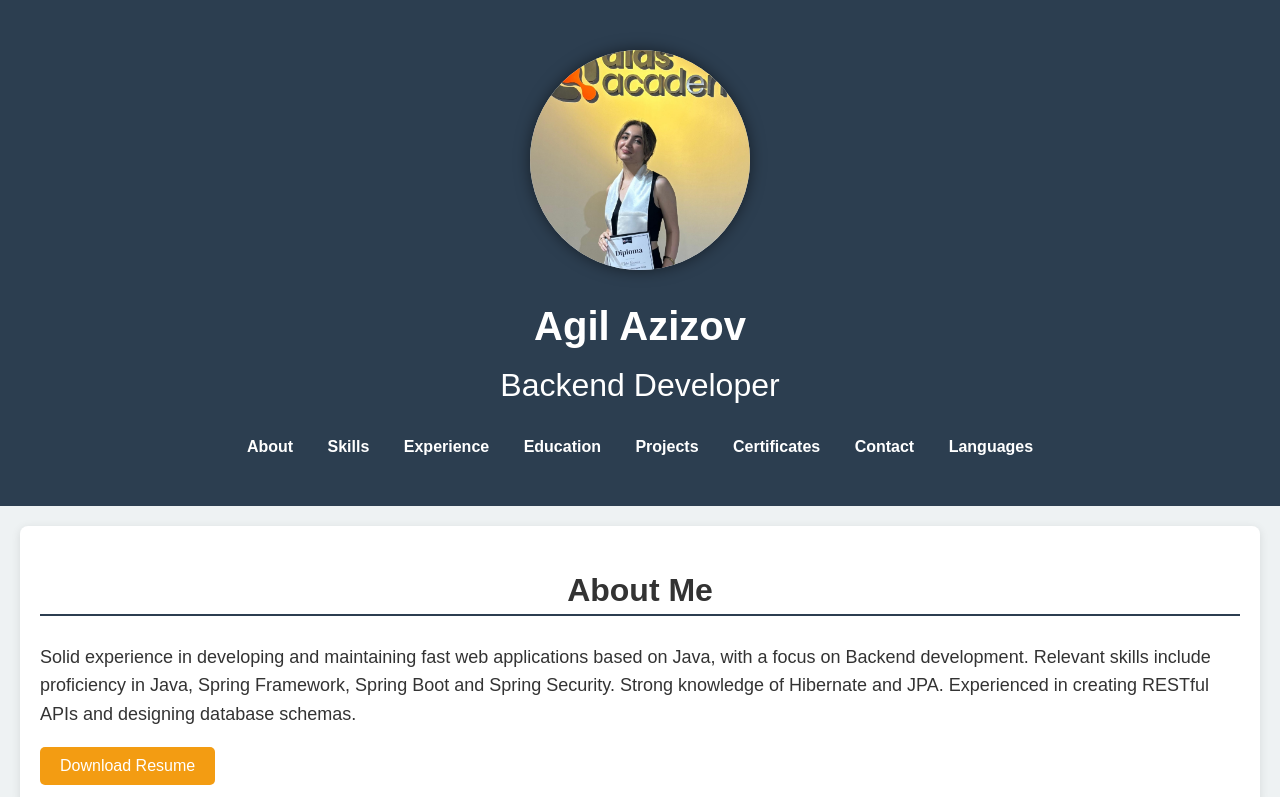
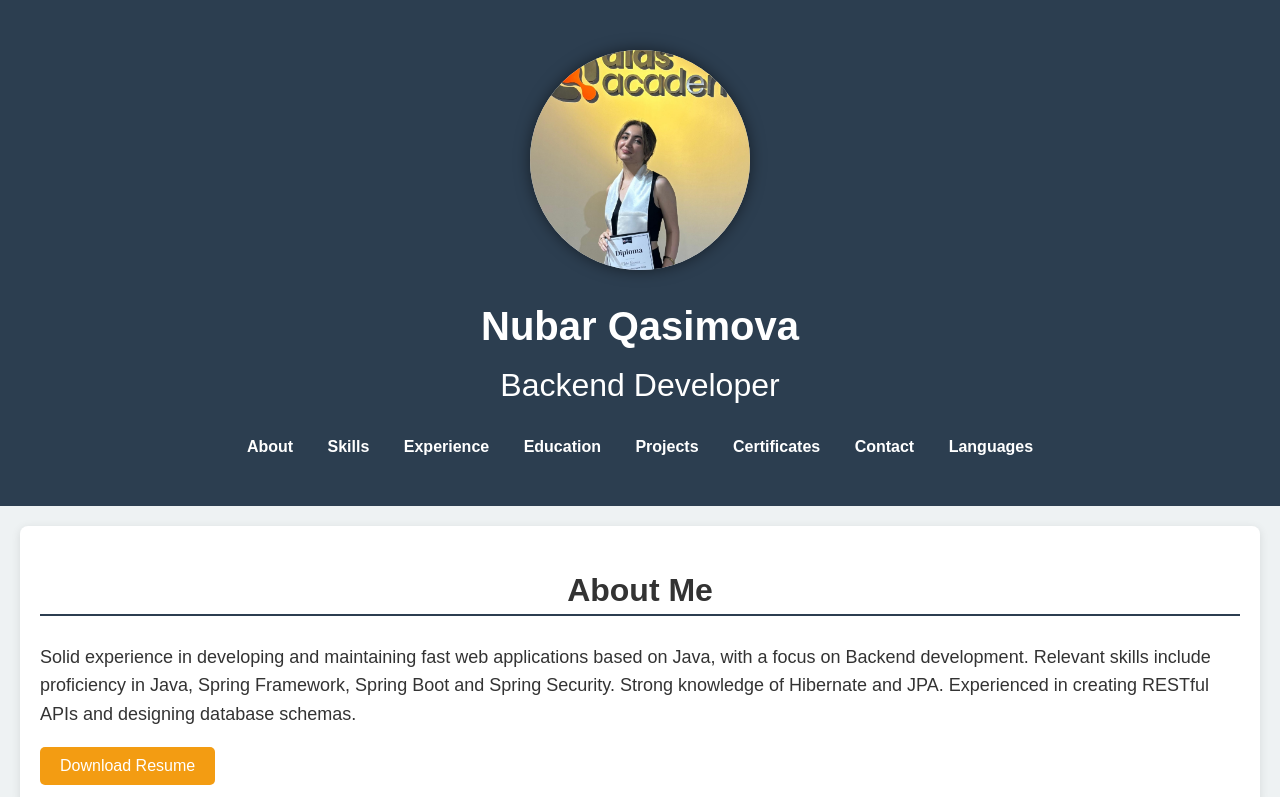
Before and after one commit to Nubarq/portfolio.github.io, a plain HTML site: page index.html in a window 1280 px wide. Shown: the top 797 px of the page. Drawn offline with Linux system fonts and the light colour scheme.

Commit message:
name changes

```diff
--- a/index.html
+++ b/index.html
@@ -148,7 +148,7 @@
     <header>
         <img src="images/WhatsApp Image 1.jpeg" alt="Your Profile Picture"
         style="background-color: #dfe6e9; width: 220px; height: 220px; border-radius: 50%; object-fit: cover; box-shadow: 0 0 15px rgba(0, 0, 0, 0.5);">
-        <h1>Agil Azizov</h1><br>
+        <h1>Nubar Qasimova</h1><br>
         <h2>Backend Developer</h2>
         <nav>
             <a href="#about">About</a>
```
